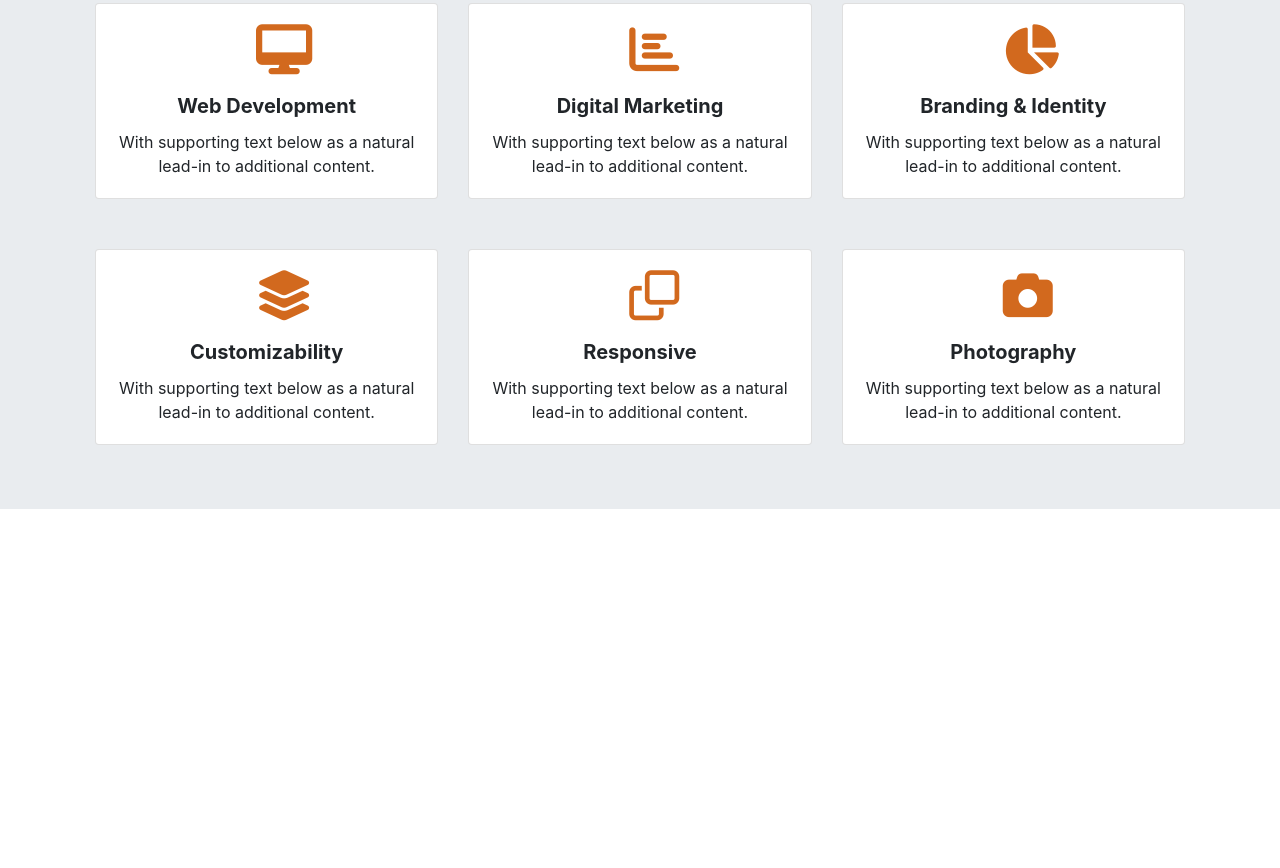
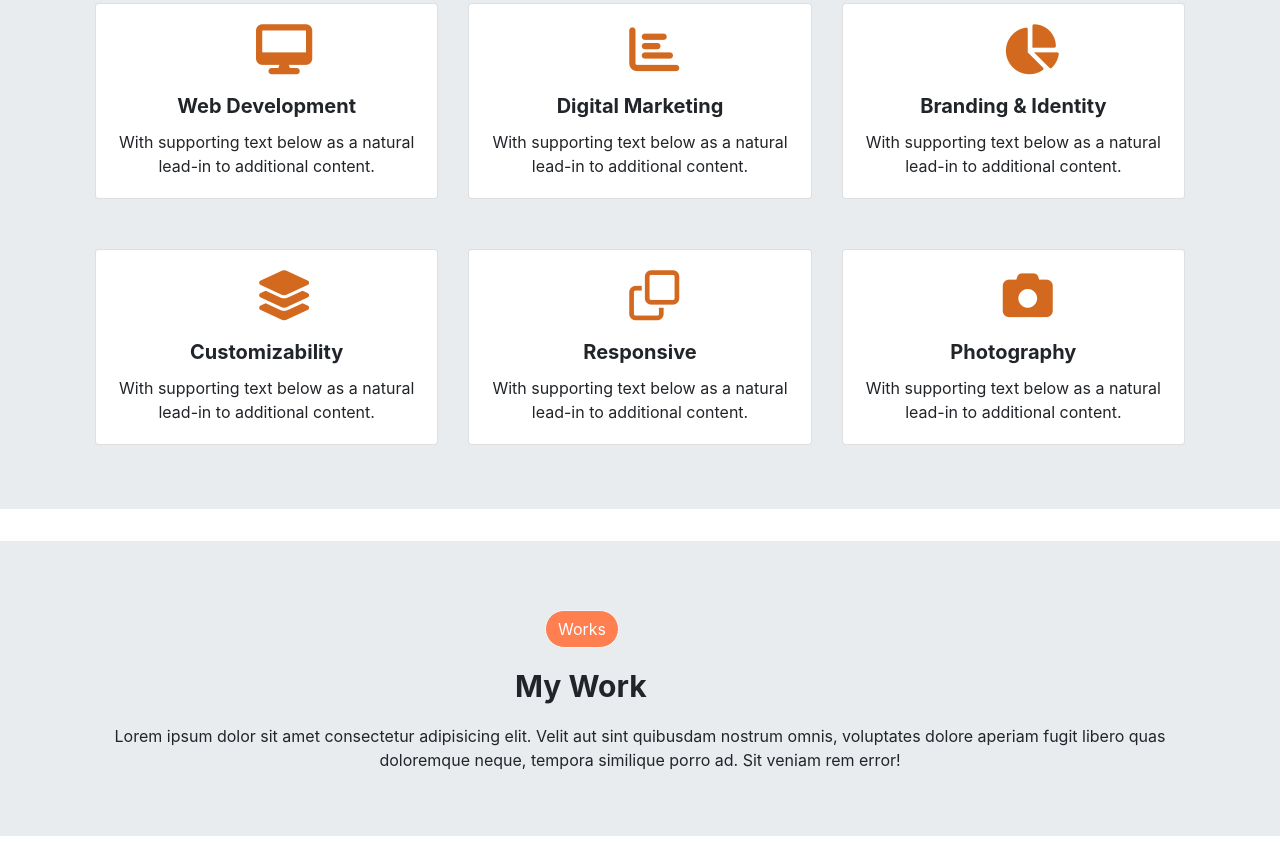
Before and after one commit to azwina/azwina.github.io, a plain HTML site: page index.html in a window 1280 px wide. Shown: the part 1574-2442 px from the top of the page. Before the commit the page ends 2115 px from the top, so only its background shows below. Drawn offline with nearby package versions, Linux system fonts and the light colour scheme; a web font is replaced by a local one.

Commit message:
Portofolio

```diff
--- a/index.html
+++ b/index.html
@@ -134,7 +134,7 @@
         <!--Akhir Field Identity-->
 
 
-        <!--Bottom Field-->
+        <!--My Services Field-->
         <div class="jumbotron jumbotron-fluid">
             <div class="container">
                 <a class="btn btn-primary btnbtn" href="#" role="button">What We Do</a>
@@ -200,8 +200,18 @@
                 </div>
             </div>
           </div>
-        <!--Akhir Bottom Field-->
+        <!--Akhir MyServices-->
 
+        <!--My Work Field-->
+        <div class="jumbotron jumbotron-fluid">
+          <div class="container">
+              <a class="btn btn-primary btnbtn" href="#" role="button">Works</a>
+            <h1 class="services"><b>My Work</b></h1>
+              <p class="card-text">Lorem ipsum dolor sit amet consectetur adipisicing elit. Velit aut sint quibusdam nostrum omnis, voluptates dolore aperiam fugit libero quas doloremque neque, tempora similique porro ad. Sit veniam rem error!</p>
+            </div>
+             </div>
+        </div>
+        <!--Akhir My Work Field-->
 
 
 
--- a/style.css
+++ b/style.css
@@ -110,7 +110,7 @@
     border-radius: 40px;
     background: coral;
     border-color: aliceblue;
-    margin-left: 450px;
+    margin-left: 460px;
 
 }
 
```
